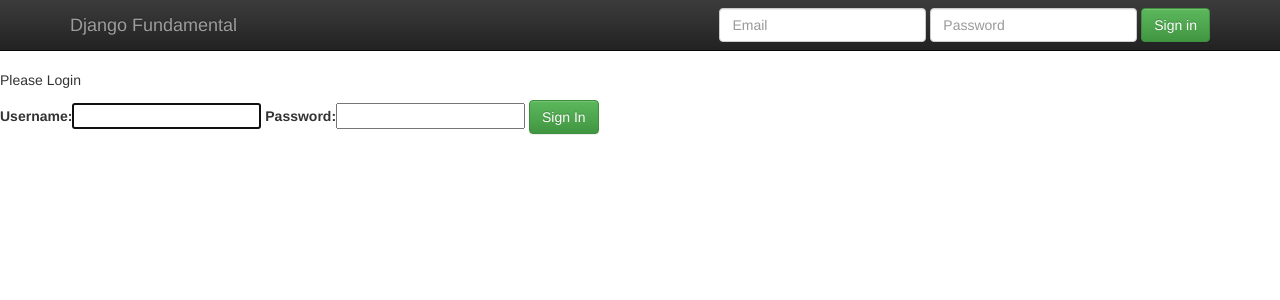
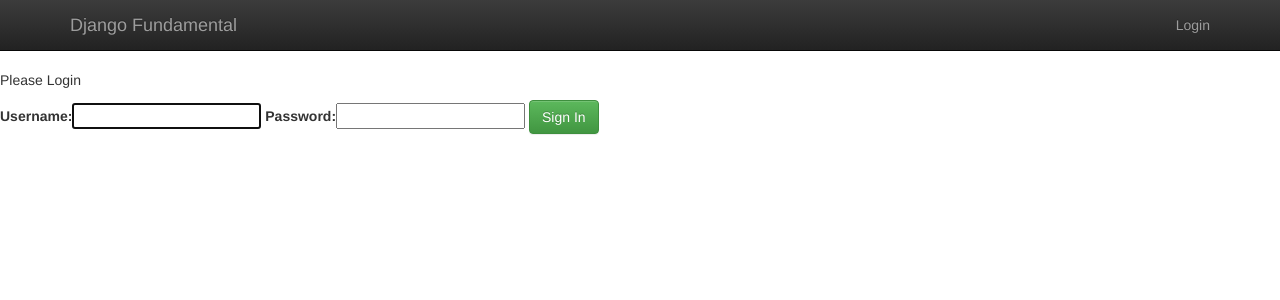
Before and after one commit to er-avitesh/TicTacToe, a Django app: page /player/login in a window 1280 px wide. Shown: the top 300 px of the page. Run offline with Django 3.2, Linux system fonts and the light colour scheme; some libraries are stand-ins or nearby versions.

Commit message:
Login and Logout Advance Implementation

```diff
--- a/templates/base.html
+++ b/templates/base.html
@@ -3,20 +3,21 @@
 <html class="no-js" lang="">
 <head>
     <meta charset="utf-8">
-        <meta http-equiv="X-UA-Compatible" content="IE=edge,chrome=1">
+    <meta content="IE=edge,chrome=1" http-equiv="X-UA-Compatible">
     <title>{% block title %}{% endblock %}</title>
-        <meta name="description" content="">
-        <meta name="viewport" content="width=device-width, initial-scale=1">
+    <meta content="" name="description">
+    <meta content="width=device-width, initial-scale=1" name="viewport">
 
-        <link rel="stylesheet" href="{% static 'css/bootstrap.min.css' %}">
+    <link href="{% static 'css/bootstrap.min.css' %}" rel="stylesheet">
     <style>
             body {
                 padding-top: 70px;
                 padding-bottom: 20px;
             }
+
     </style>
-        <link rel="stylesheet" href="{% static 'css/bootstrap-theme.min.css' %}">
-        <link rel="stylesheet" href="{% static 'css/main.css' %}">
+    <link href="{% static 'css/bootstrap-theme.min.css' %}" rel="stylesheet">
+    <link href="{% static 'css/main.css' %}" rel="stylesheet">
 
     <script src="{% static 'js/vendor/modernizr-2.8.3-respond-1.4.2.min.js' %}"></script>
 </head>
@@ -24,28 +25,18 @@
 <nav class="navbar navbar-inverse navbar-fixed-top" role="navigation">
     <div class="container">
         <div class="navbar-header">
-          <button type="button" class="navbar-toggle collapsed" data-toggle="collapse" data-target="#navbar" aria-expanded="false" aria-controls="navbar">
-            <span class="sr-only">Toggle navigation</span>
-            <span class="icon-bar"></span>
-            <span class="icon-bar"></span>
-            <span class="icon-bar"></span>
-          </button>
             <a class="navbar-brand" href="/">Django Fundamental</a>
         </div>
-        <div id="navbar" class="navbar-collapse collapse">
-          <form class="navbar-form navbar-right" role="form">
-            <div class="form-group">
-              <input type="text" placeholder="Email" class="form-control">
-            </div>
-            <div class="form-group">
-              <input type="password" placeholder="Password" class="form-control">
-            </div>
-            <button type="submit" class="btn btn-success">Sign in</button>
-          </form>
-        </div><!--/.navbar-collapse -->
+        <ul class="nav navbar-nav navbar-right">
+            {% if user.is_authenticated %}
+                <li><a href="{% url 'player_logout' %}">Logout</a> </li>
+            {% else %}
+                <li><a href="{% url 'player_login' %}">Login</a> </li>
+            {% endif %}
+        </ul>
     </div>
 </nav>
-    <div class=""container>
+<div class="" container>
     {% block content %}
     {% endblock %}
 </div>
--- a/tictactoe/settings.py
+++ b/tictactoe/settings.py
@@ -122,3 +122,5 @@ STATICFILES_DIRS = [
 ]
 
 LOGIN_REDIRECT_URL = "player_home"
+LOGOUT_REDIRECT_URL = "tictactoe_home"
+LOGIN_URL = "player_login"
--- a/tictactoe/urls.py
+++ b/tictactoe/urls.py
@@ -25,5 +25,5 @@ urlpatterns = [
     url(r'welcome', welcome),
     # path('player/home', player.views.home)
     url(r'^player/', include('player.urls')),
-    url(r'^$', welcome),
+    url(r'^$', welcome, name="tictactoe_home"),
 ]
```
Lines whose indentation alone changed are shown as unchanged.
